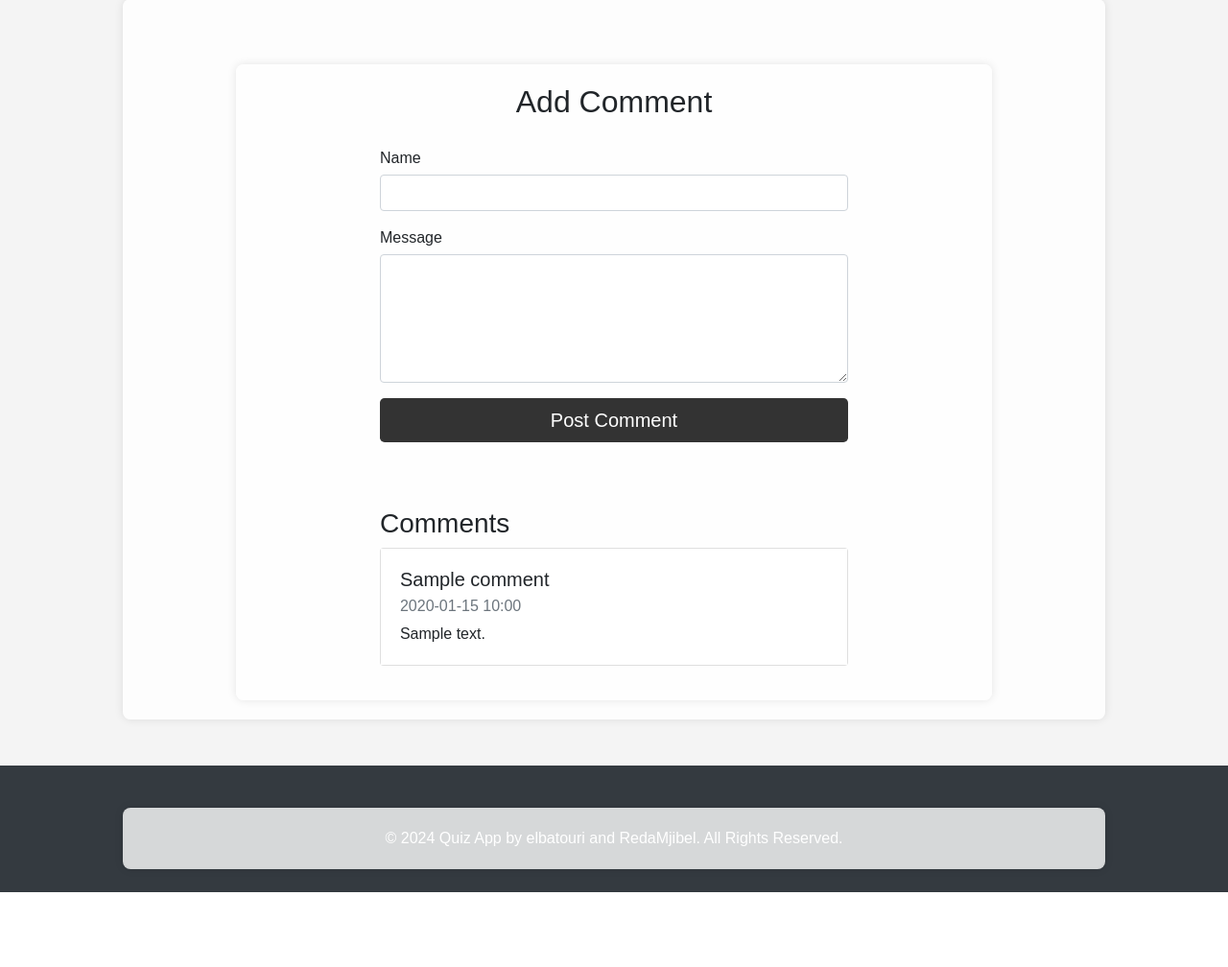
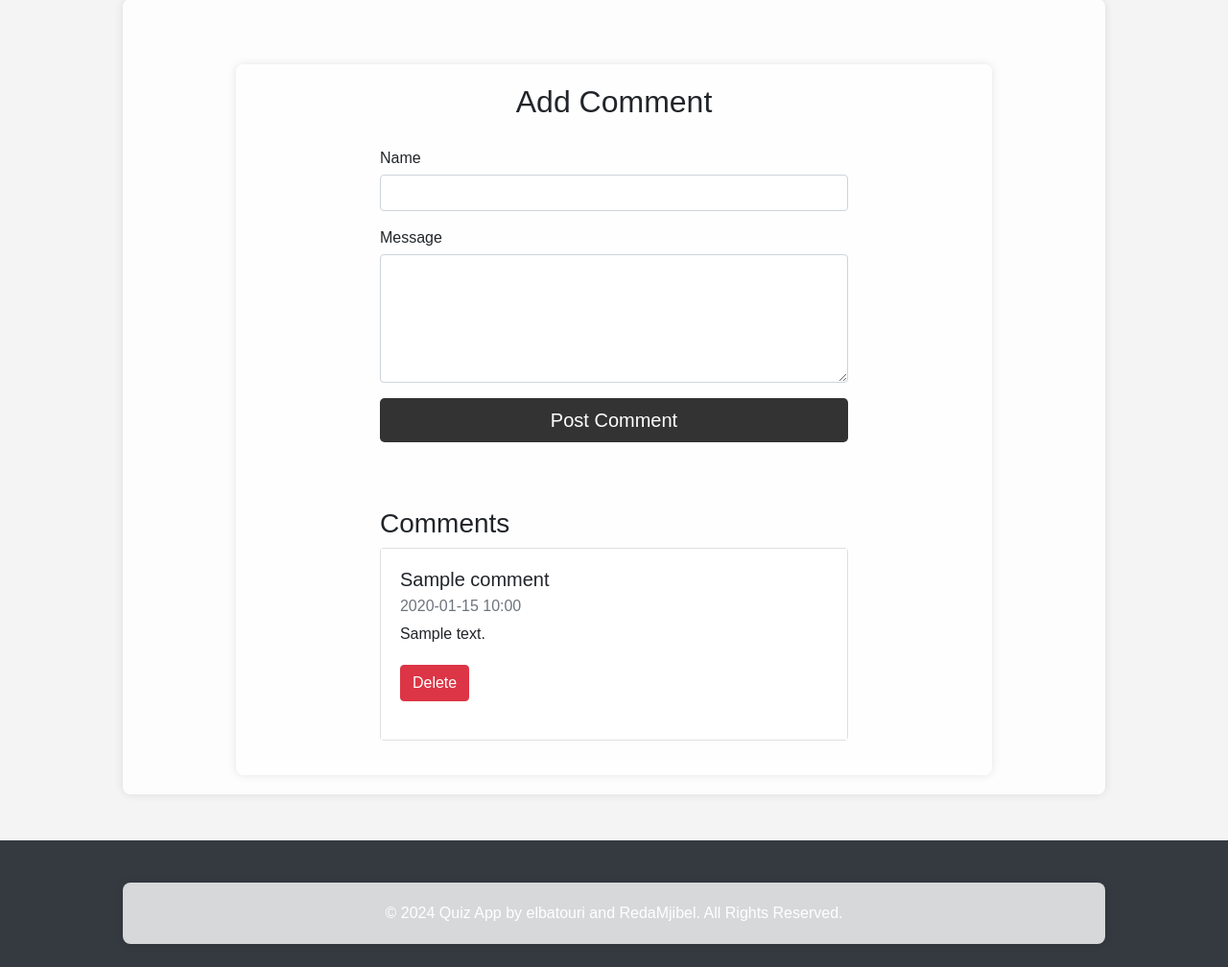
Before and after one commit to RedaMjibel/Quiz-app, a Flask app: page /contact in a window 1280 px wide. Shown: the part 77-1085 px from the top of the page at 96% size. Before the commit the page ends 1007 px from the top, so only its background shows below. Run offline with Flask 3, Linux system fonts and the light colour scheme; a user stored in the database is signed in; tables that the repository leaves empty hold one stand-in row (values such as "Sample post"); some libraries are stand-ins or nearby versions.

Commit message:
delete comment

```diff
--- a/quiz-app/app/routes.py
+++ b/quiz-app/app/routes.py
@@ -126,6 +126,17 @@ def delete_question(question_id):
     flash('Question deleted successfully!', 'success')
     return redirect(url_for('main.admin'))
 
+@bp.route('/admin/delete_comment/<int:comment_id>', methods=['POST'])
+@login_required
+@admin_required
+def delete_comment(comment_id):
+    comment = Comment.query.get_or_404(comment_id)
+    db.session.delete(comment)
+    db.session.commit()
+    flash('Comment deleted successfully!', 'success')
+    return redirect(url_for('main.contact'))
+
+
 @bp.route('/quiz/<int:quiz_id>', methods=['GET', 'POST'], endpoint='quiz_view')
 @login_required
 def quiz_view(quiz_id):
--- a/quiz-app/app/templates/contact.html
+++ b/quiz-app/app/templates/contact.html
@@ -29,6 +29,11 @@
                     <h5 class="card-title">{{ comment.name }}</h5>
                     <h6 class="card-subtitle mb-2 text-muted">{{ comment.date_posted.strftime('%Y-%m-%d %H:%M') }}</h6>
                     <p class="card-text">{{ comment.message }}</p>
+                    {% if current_user.is_admin %}
+                <form method="POST" action="{{ url_for('main.delete_comment', comment_id=comment.id) }}">
+                    <button type="submit" class="btn btn-danger">Delete</button>
+                </form>
+            {% endif %}
                 </div>
             </div>
             {% endfor %}
```
